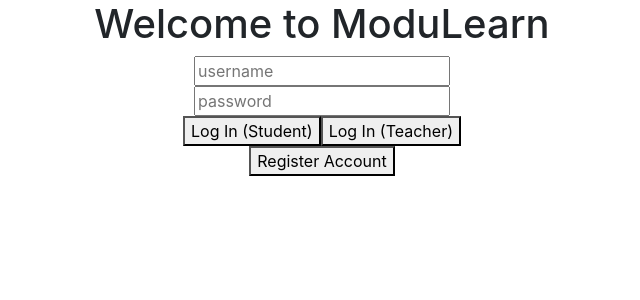
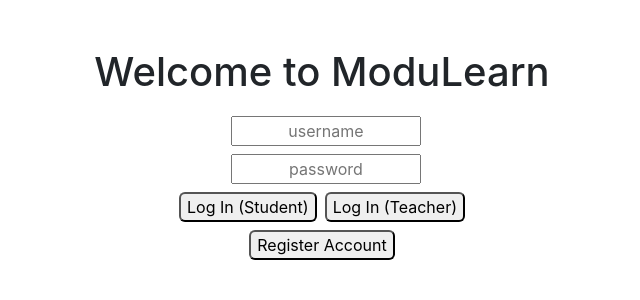
Before and after one commit to cen4010-sp23-g05/ModuLearnReact, a React (Create React App) app in the folder modulearnreact/: page / in a window 1280 px wide. Shown: the top 300 px of the page, without its empty margins (318-958 px from the left). Built offline with nearby package versions, Linux system fonts and the light colour scheme.

Commit message:
create page prepared for sql code stuff

```diff
--- a/modulearnreact/src/pages/Login.js
+++ b/modulearnreact/src/pages/Login.js
@@ -2,21 +2,38 @@ import React from "react";
 
 function Login() {
   return (
-    <div style={{ textAlign: "center" }}>
-      <h1>Welcome to ModuLearn</h1>
+
+
+
+    <div style={{ textAlign: "center" }} class="container">
+      <h1 class="mt-5 mb-3">Welcome to ModuLearn</h1>
       <div>
-        <div>
-          <input type="text" id="username" name="username" placeholder="username" />
+
+
+
+        <div class="row">
+          <div class="col-sm-5"></div>
+
+
+          <input type="text" id="username" name="username" placeholder="username" class="col-sm-2 text-center m-1"/>
+          <div class="col-sm-5"></div>
         </div>
-        <div>
-          <input type="password" id="password" name="password" placeholder="password" />
+        <div class="row text-center">
+          <div class="col-sm-5"></div>
+          <input type="password" id="password" name="password" placeholder="password" class="col-sm-2 text-center m-1"/>
+          <div class="col-sm-5"></div>
         </div>
         <div className="login-button">
-          <button onClick={() => window.location.href = "./student"}>Log In (Student)</button>
-          <button onClick={() => window.location.href = "./teacher"}>Log In (Teacher)</button>
+
+          <button onClick={() => window.location.href = "./student" } class="rounded col m-1">Log In (Student)</button>
+
+
+          <button onClick={() => window.location.href = "./teacher"} class="rounded col m-1">Log In (Teacher)</button>
+
+          <div class="col-sm-4"></div>
         </div>
         <div className="register-button">
-          <button type="button" onClick={() => window.location.href = "./registration"}>Register Account</button>
+          <button type="button" onClick={() => window.location.href = "./registration"}  class="rounded m-1">Register Account</button>
         </div>
       </div>
     </div>
--- a/modulearnreact/src/pages/Student/Home.js
+++ b/modulearnreact/src/pages/Student/Home.js
@@ -42,14 +42,14 @@ function Home() {
             <Link to="./student/grades">Grades</Link>
           </div>
           <div className="navbar-right">
-            <button onClick={() => window.location.href = "../"}>Log Out</button>
-            <button>My Profile</button>
+            <button onClick={() => window.location.href = "../"} class="rounded m-1">Log Out</button>
+            <button class="rounded m-1">My Profile</button>
           </div>
         </div>
       </nav>
 
       {/* User Information */}
-      <div className="profile-container">
+      <div className="profile-container m-5">
         <div className="profile-pic"></div>
         <div className="welcome-message">
           <h3>Welcome back, John Doe</h3>
--- a/modulearnreact/src/pages/Teacher/CreatePage.js
+++ b/modulearnreact/src/pages/Teacher/CreatePage.js
@@ -1,24 +1,44 @@
-import React from 'react';
+import React, { useState, useEffect } from "react";
 
 
 function CreateClass() {
+
+
+  //These are set by editing the form fields, and the values should be sent to the sql db by invoking this function (by pressing a button).
+  const [inviteCode, setInviteCode] = useState("");
+  const [className, setClassName] = useState("");
+  const [summary, setSummary] = useState("");
+
+  function submitClass() {
+
+    console.log(inviteCode);
+
+    //Write code to submit the following to the sql db:
+    //inviteCode, className, summary
+
+
+  }
+
   return (
     <>
+
       <h1 style={{textAlign: 'center'}}>Creation of class</h1>
       <div className="identity" id="identity" style={{display: 'flex', flexDirection: 'column', justifyContent: 'center', alignItems: 'center'}}>
-        <input type="text" placeholder="Your Invite Code" style={{backgroundColor: 'whitesmoke', width: '200px'}} /> <br/><br/>
-        <input type="text" placeholder="New Class Name" style={{backgroundColor: 'whitesmoke', width: '200px'}} />
+        <input type="text" placeholder="Your Invite Code"style={{backgroundColor: 'whitesmoke', width: '200px'}} onChange={(e) => setInviteCode(e.target.value)} /> <br/><br/>
+        <input type="text" placeholder="New Class Name" style={{backgroundColor: 'whitesmoke', width: '200px'}} onChange={(e) => setClassName(e.target.value)} />
       </div>
       <div className="summary" id="summary" style={{display: 'flex', flexDirection: 'column', alignItems: 'center'}}>
         <h3>Class summary:</h3>
-        <textarea style={{backgroundColor: 'whitesmoke', width: '500px', height: '200px', border: '1px solid #000', padding: '10px', resize: 'none'}}></textarea>
+        <textarea style={{backgroundColor: 'whitesmoke', width: '500px', height: '200px', border: '1px solid #000', padding: '10px', resize: 'none'}} onChange={(e) => setSummary(e.target.value)}></textarea>
       </div>
       <div style={{textAlign: 'center', marginTop: '20px'}}>
         <button type="button" onClick={() => window.location.href='./welcome.html'}>cancel</button>
-        <button type="submit">create</button>
+        <button type="submit" onClick={() => submitClass()}>create</button>
       </div>
     </>
   );
 }
 
+
+
 export default CreateClass;
```
Also changed, not shown: modulearnreact/src/index.html (added, +8 -0 lines), 1 other file (tests, documents, lock files or other folders).
